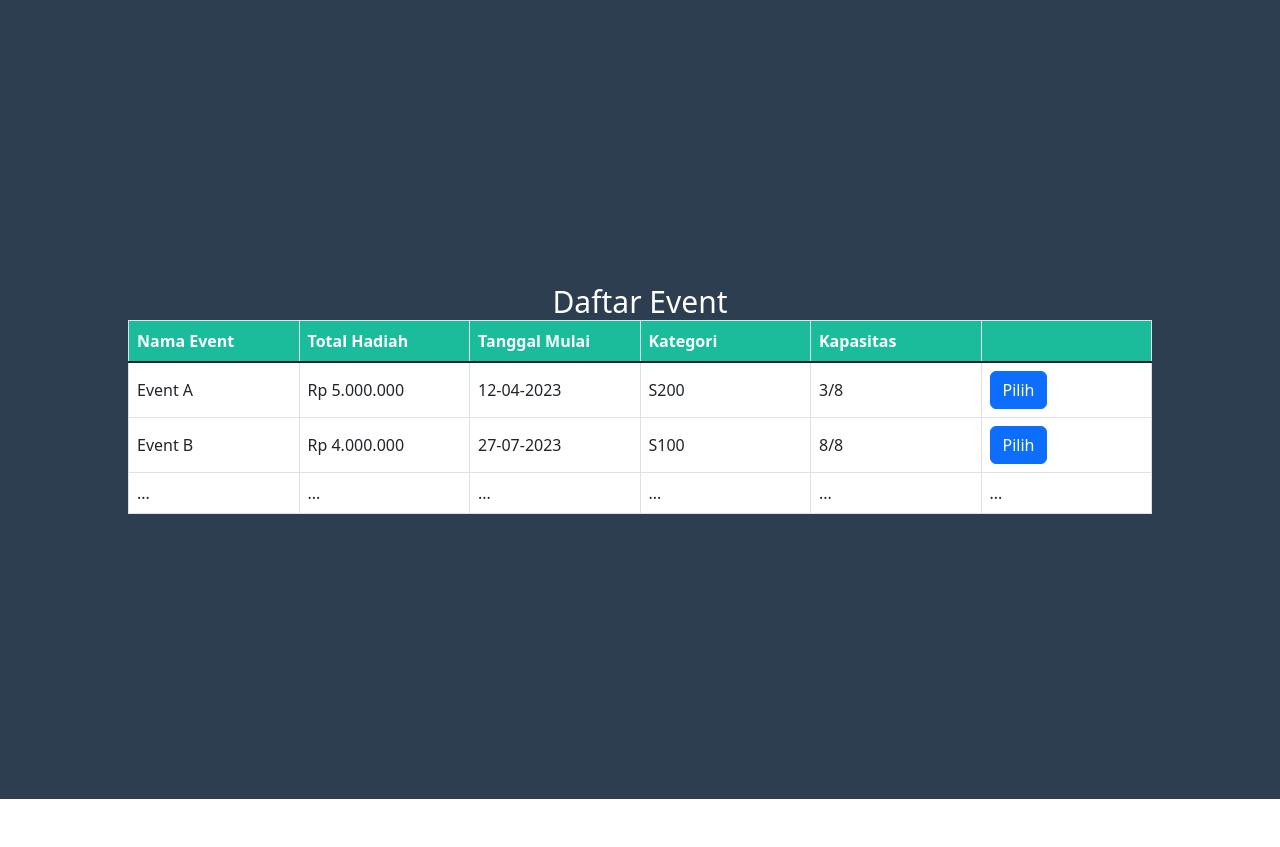
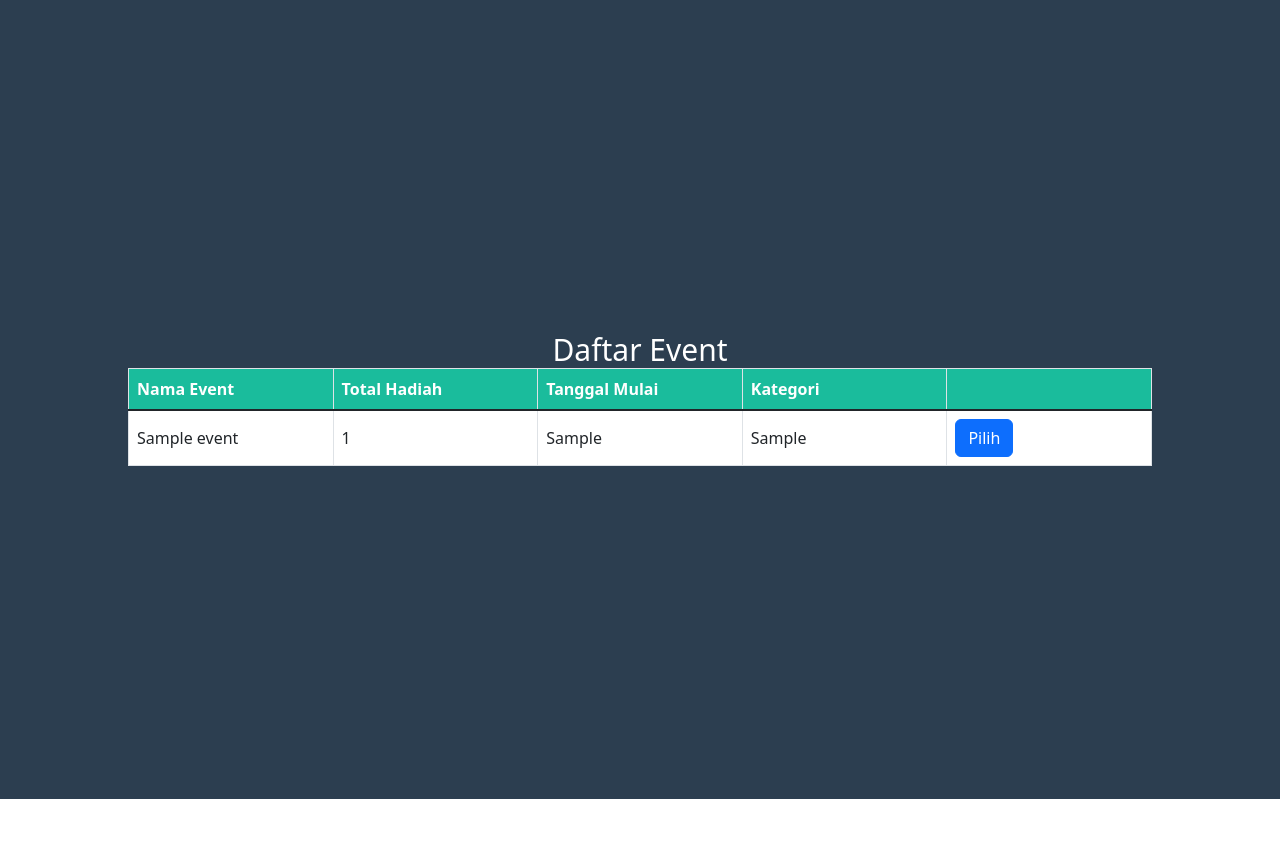
Before and after one commit to Kelompok-11-Basdat/Babadu, a Django app: template atlet/templates/pilih_event.html in a window 1280 px wide. Shown: the part 49-896 px from the top of the page. Run offline with Django 4.2, Linux system fonts and the light colour scheme; the template is opened without the code that fills it: most values are stand-ins (such as "Sample title", 1, 10 or a date in 2020); some libraries are stand-ins or nearby versions.

Commit message:
progress rd dafar event

```diff
--- a/atlet/templates/pilih_event.html
+++ b/atlet/templates/pilih_event.html
@@ -18,36 +18,20 @@
               <th scope="col" class="no-border-bottom">Total Hadiah</th>
               <th scope="col" class="no-border-bottom">Tanggal Mulai</th>
               <th scope="col" class="no-border-bottom">Kategori</th>
-              <th scope="col" class="no-border-bottom">Kapasitas</th>
               <th scope="col" class="no-border-bottom"></th>
             </tr>
           </thead>
 
           <tbody class="table-group-divider align-middle bg-white">
             <tr>
-              <td>Event A</td>
-              <td>Rp 5.000.000</td>
-              <td>12-04-2023</td>
-              <td>S200</td>
-              <td>3/8</td>
-              <td><button class="btn btn-primary" type="submit"><a href="kategori">Pilih</a></button></td>
+              {% for event in events %}
+              <td>{{ event.nama_event }}</td>
+              <td>{{ event.total_hadiah }}</td>
+              <td>{{ event.tgl_mulai }}</td>
+              <td>{{ event.kategori_superseries }}</td>
+              <td><button class="btn btn-primary" type="submit">Pilih</button></td>
             </tr>
-            <tr>
-              <td>Event B</td>
-              <td>Rp 4.000.000</td>
-              <td>27-07-2023</td>
-              <td>S100</td>
-              <td>8/8</td>
-              <td><button class="btn btn-primary" type="submit"><a href="kategori">Pilih</a></button></td>
-            </tr>
-            <tr>
-              <td>...</td>
-              <td>...</td>
-              <td>...</td>
-              <td>...</td>
-              <td>...</td>
-              <td>...</td>
-            </tr>
+            {% endfor %}
           </tbody>
         </table>
       </div>
--- a/atlet/urls.py
+++ b/atlet/urls.py
@@ -8,8 +8,6 @@ urlpatterns = [
     path('form-kualifikasi/', form_kualifikasi, name='form_kualifikasi' ),
     path('tes-kualifikasi/', tes_kualifikasi, name='tes_kualifikasi' ),
     path('daftar-event/', daftar_event, name='daftar_event' ),
-    path('daftar-event/<slug:stadium>/', pilih_event, name='pilih_event' ),
-    path('daftar-event/<slug:stadium>/<slug:event>/', pilih_kategori, name='pilih_kategori' ),
-
+    path('pilih_stadium/<str:pk>/', pilih_stadium, name='pilih_stadium'),
 
 ]
```
Also changed, not shown: atlet/templates/daftar_event.html (+9 -5 lines), atlet/views.py (+18 -3 lines).
